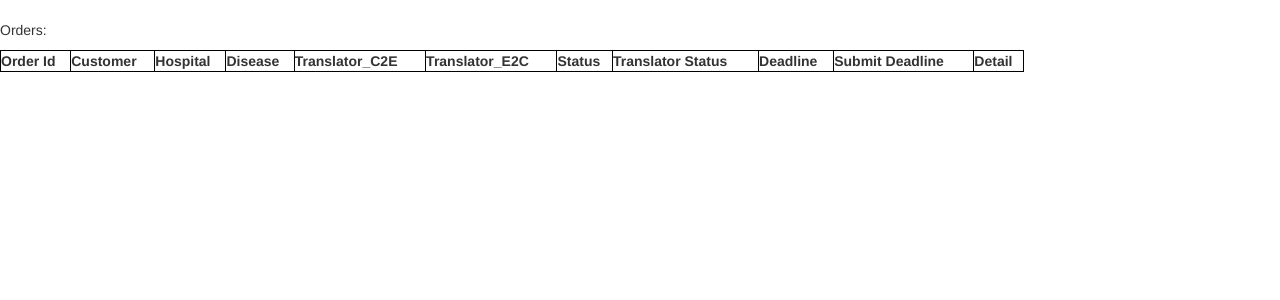
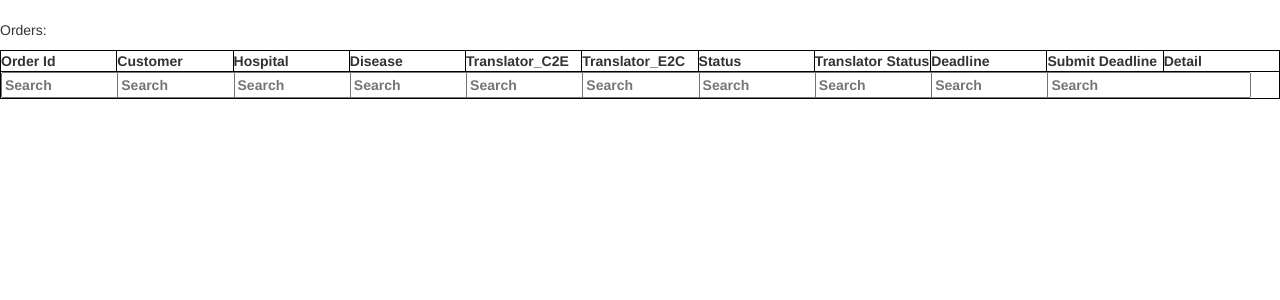
Before and after one commit to mediconnect/backend-deprecated, a Django app: template medi_connect_site/supervisor/templates/supervisor_home.html in a window 1280 px wide. Shown: the part 52-352 px from the top of the page. Run offline with Django 3.2, Linux system fonts and the light colour scheme; the template is opened without the code that fills it, so the values that code supplies are empty; parts of the project's set-up code (start-up, migrations or seed data) failed here and were passed over; some libraries are stand-ins or nearby versions.

Commit message:
search function

```diff
--- a/medi_connect_site/supervisor/templates/supervisor_home.html
+++ b/medi_connect_site/supervisor/templates/supervisor_home.html
@@ -7,11 +7,15 @@
         border: 1px solid black;
         border-collapse: collapse;
     }
+    table.fixed {table-layout:fixed; width:90px;}/*Setting the table width is important!*/
+    table.fixed td {overflow:hidden;}/*Hide text outside the cell.*/
+    table.fixed td:nth-of-type(1) {width:20px;}/*Setting the width of column 1.*/
+    table.fixed td:nth-of-type(2) {width:30px;}/*Setting the width of column 2.*/
+    table.fixed td:nth-of-type(3) {width:40px;}/*Setting the width of column 3.*/
   </style>
-
   <p>Orders:</p>
 
-  <table style="width:80%">
+  <table class= 'fixed' id = 'table', style="width:100%">
     <tr>
         <th>Order Id</th>
         <th>Customer</th>
@@ -24,6 +28,19 @@
         <th>Deadline</th>
         <th>Submit Deadline</th>
         <th>Detail</th>
+    </tr>
+
+    <tr>
+        <th><input type="text" id="searchInput0" onkeyup="search(0)" placeholder="Search"></th>
+        <th><input type="text" id="searchInput1" onkeyup="search(1)" placeholder="Search"></th>
+        <th><input type="text" id="searchInput2" onkeyup="search(2)" placeholder="Search"></th>
+        <th><input type="text" id="searchInput3" onkeyup="search(3)" placeholder="Search"></th>
+        <th><input type="text" id="searchInput4" onkeyup="search(4)" placeholder="Search"></th>
+        <th><input type="text" id="searchInput5" onkeyup="search(5)" placeholder="Search"></th>
+        <th><input type="text" id="searchInput6" onkeyup="search(6)" placeholder="Search"></th>
+        <th><input type="text" id="searchInput7" onkeyup="search(7)" placeholder="Search"></th>
+        <th><input type="text" id="searchInput8" onkeyup="search(8)" placeholder="Search"></th>
+        <th><input type="text" id="searchInput9" onkeyup="search(9)" placeholder="Search"></th>
     </tr>
     {%for obj in orders%}
 
@@ -40,9 +57,34 @@
         <td>{{obj.get_submit_deadline}}</td>
         <td><a href = "{% url 'detail' id=supervisor.id order_id=obj.id %}">Detail</a></td>
       </tr>
+
     {%endfor%}
   </table>
 
 
+  <script>
+    function search(x) {
+      // Declare variables
+      var input, filter, table, tr, td, i;
+      input = document.getElementById("searchInput"+x.toString());
+      filter = input.value.toUpperCase();
+      table = document.getElementById("table");
+      tr = table.getElementsByTagName("tr");
+
+      // Loop through all table rows, and hide those who don't match the search query
+      for (i = 0; i < tr.length; i++) {
+        td = tr[i].getElementsByTagName("td")[x];
+        if (td) {
+          if (td.innerHTML.toUpperCase().indexOf(filter) > -1) {
+            tr[i].style.display = "";
+          } else {
+            tr[i].style.display = "none";
+          }
+        }
+      }
+    }
+</script>
+
+
 
 {% endblock %}
```
